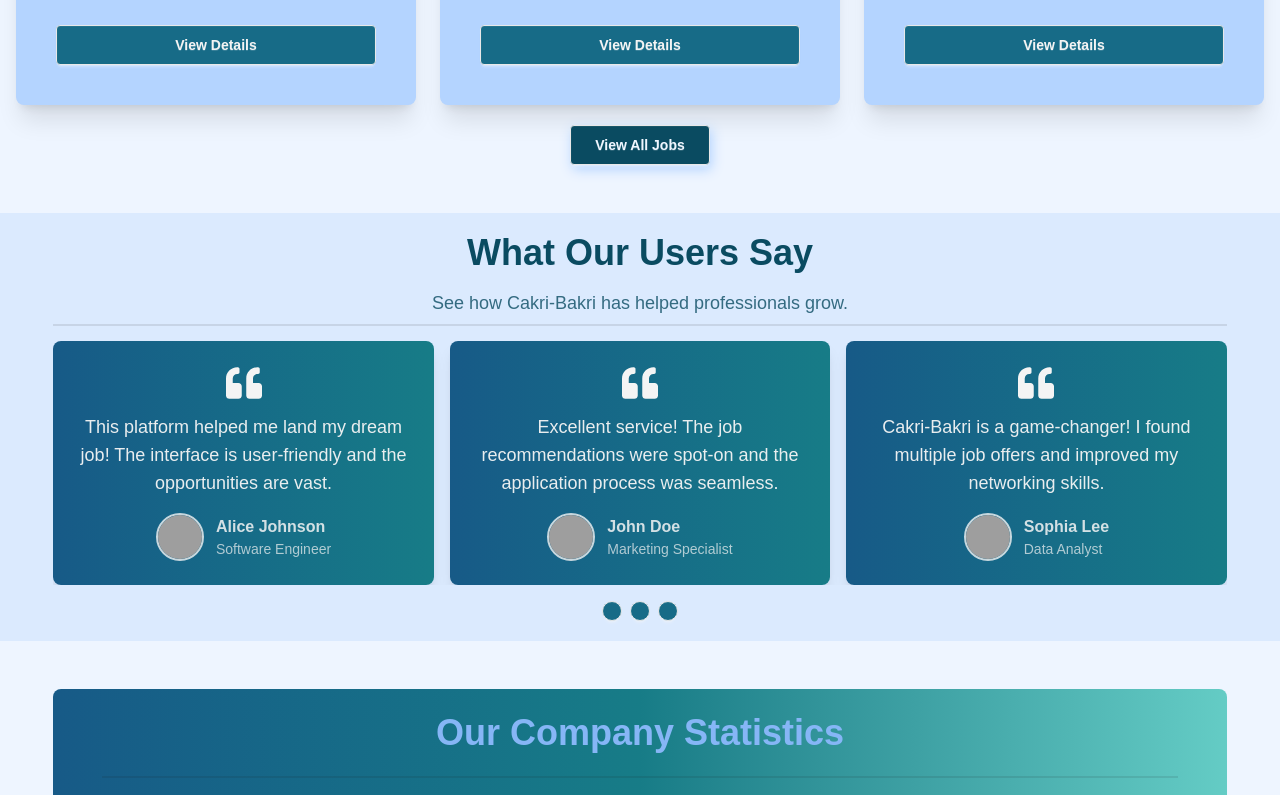
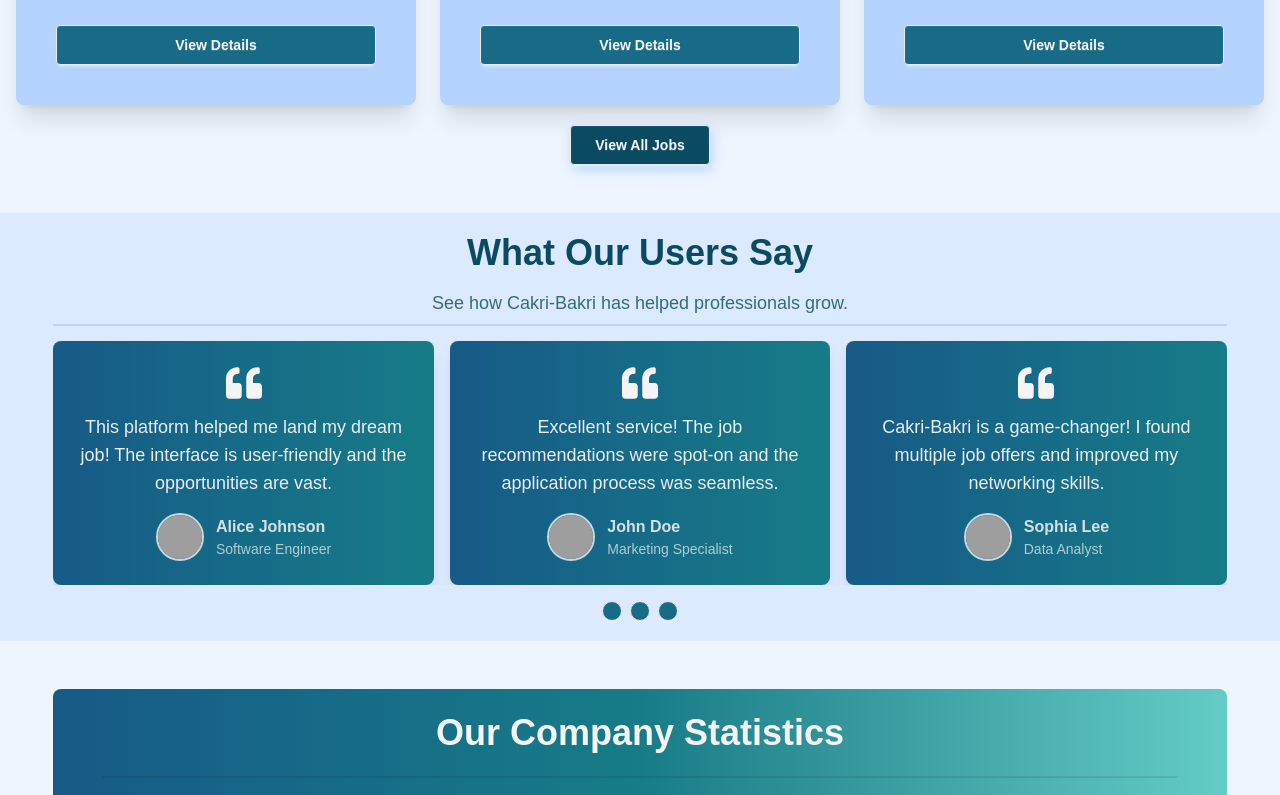
Before and after one commit to Motiur-Rahman-Dhrubo/Cakri-Bakri, a React (Vite) app: page / in a window 1280 px wide. Shown: the part 2005-2800 px from the top of the page. Built offline with nearby package versions, Linux system fonts and the light colour scheme; no server answers; grey boxes are pictures that could not be loaded.

Commit message:
make responsiv

```diff
--- a/src/component/HomePage/StatsOverlay.jsx
+++ b/src/component/HomePage/StatsOverlay.jsx
@@ -3,7 +3,7 @@ import React from "react";
 export default function StatsOverlay() {
   return (
     <div className="mt-5 md:my-12 relative w-11/12 mx-auto bg-gradient-to-r from-[#175A87] via-[#177C87] to-[#64CCC5] text-primary-content py-4 md:py-6 rounded-lg">
-      <h2 className="text-center max-sm:px-3 text-cb-btn text-3xl md:text-4xl font-bold mb-4">Our Company Statistics</h2>
+      <h2 className="text-center max-sm:px-3 text-cb-white text-3xl md:text-4xl font-bold mb-4">Our Company Statistics</h2>
       <div className="divider w-11/12 mx-auto my-0"></div>
       {/* Content */}
       <div className="relative z-10 max-w-6xl mx-auto px-6 md:px-12 flex flex-wrap justify-between items-center text-center">
```
